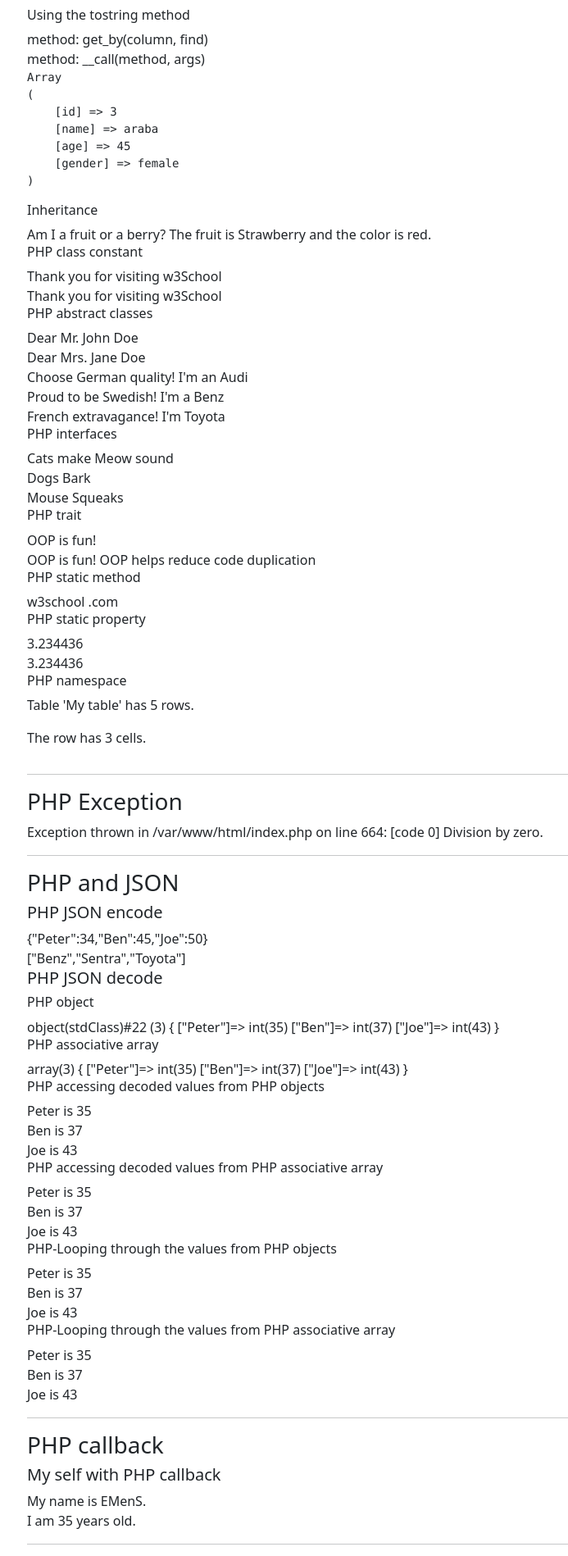
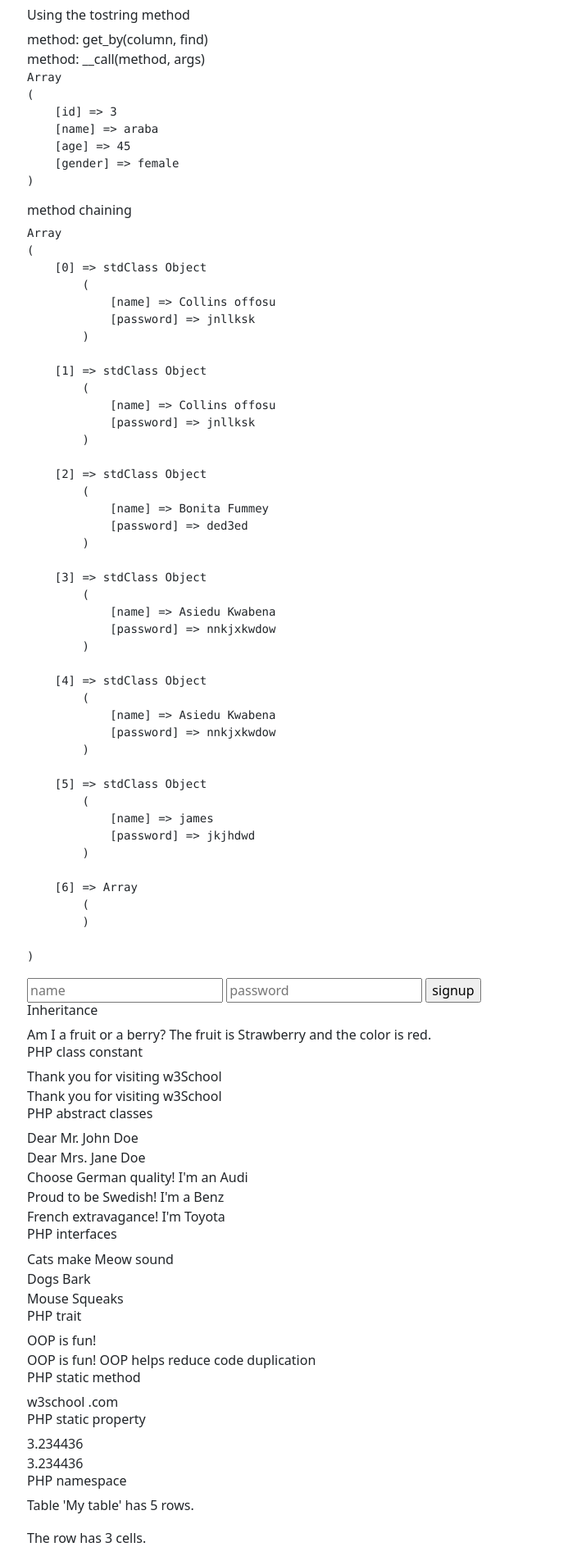
Before and after one commit to Essien-SM/php-notes, a PHP site: page / in a window 1280 px wide. Shown: the part 643-2541 px from the top of the page at 82% size, without its empty margins (49-742 px from the left). Run offline with PHP 8.4, Linux system fonts and the light colour scheme.

Commit message:
method chaining

```diff
--- a/index.php
+++ b/index.php
@@ -391,6 +391,71 @@ setcookie($cookie_name, $cookie_value, time() + (86400 * 30), "/");
                 print_r($str->get_by_id("3"));
                 echo "</pre>";
             ?>
+
+            <h6>method chaining</h6>
+
+            <?php
+                class Signup{
+
+                    private $data = array();
+                    private $filename = "";
+
+                    function sanitize($data){
+
+                        foreach ($data as $key => $value) {
+                            # code...
+                            $data[$key] = addslashes($value);
+                        }
+
+                        $this->data = $data;
+
+                        return $this;
+
+                    }
+
+                    function file($filename){
+                        if(!file_exists($filename)){
+                            file_put_contents($filename, '');
+                        }
+
+                        $this->filename = $filename;
+                        return $this;
+                    }
+
+                    function save(){
+
+                        $old_data = file_get_contents($this->filename);
+                        $old_array = json_decode($old_data);
+                        $old_array[] = $this->data;
+                        $string = json_encode($old_array);
+                        file_put_contents($this->filename, $string);
+
+                    }
+
+                    function read(){
+
+                        $data = file_get_contents($this->filename);
+                        return json_decode($data);
+
+                    }
+                }
+
+                if ($_POST>0){
+                    $myclass = new Signup();
+                    $myclass->sanitize($_POST)->file("myfile.json")->save();
+                    $result = $myclass->file("myfile.json")->read();
+
+                    echo "<pre>";
+                    print_r($result);
+                    echo "</pre>";
+                }
+            ?>
+
+            <form method="post">
+                <input type="text" name="name" placeholder="name">
+                <input type="text" name="password" placeholder="password">
+                <input type="submit" value="signup">
+            </form>
 
 
             <h6>Inheritance</h6>
--- /dev/null
+++ b/myfile.json
@@ -0,0 +1 @@
+[{"name":"Collins offosu","password":"jnllksk"},{"name":"Collins offosu","password":"jnllksk"},{"name":"Bonita Fummey","password":"ded3ed"},{"name":"Asiedu Kwabena","password":"nnkjxkwdow"},{"name":"Asiedu Kwabena","password":"nnkjxkwdow"},{"name":"james","password":"jkjhdwd"}]
```
